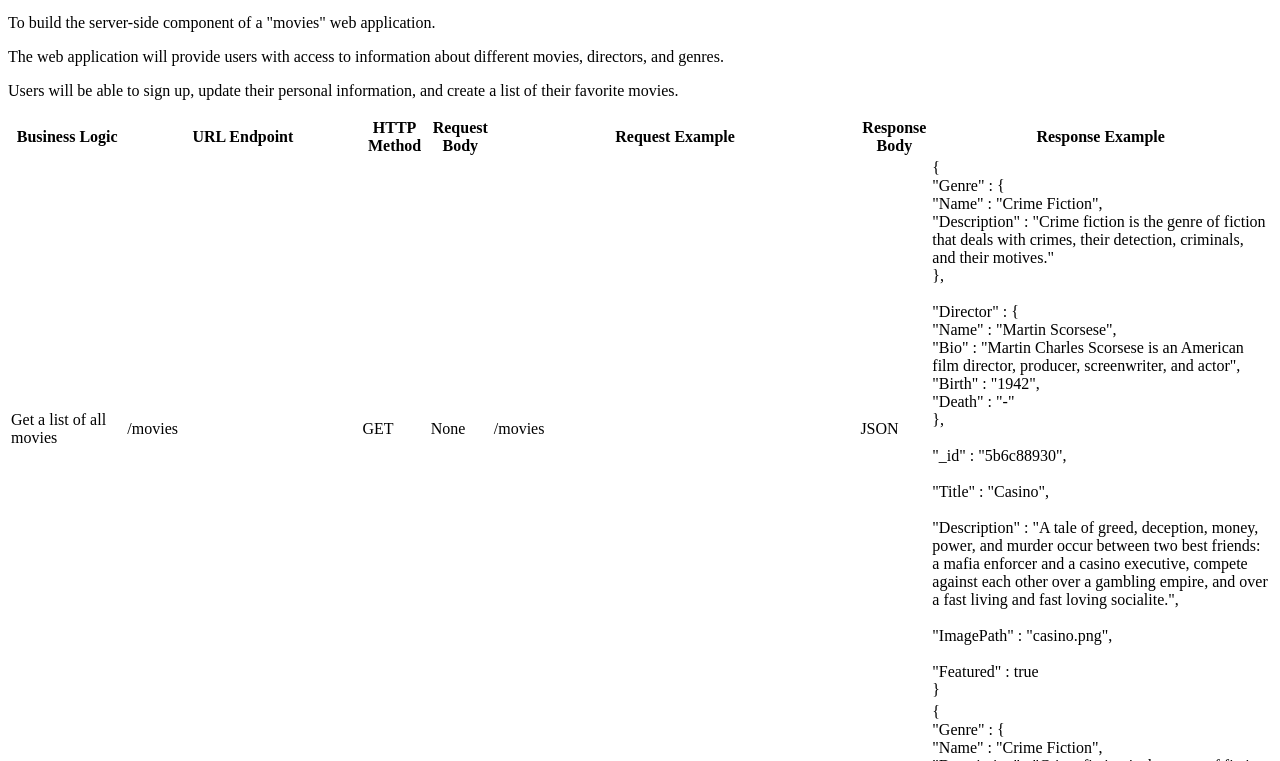
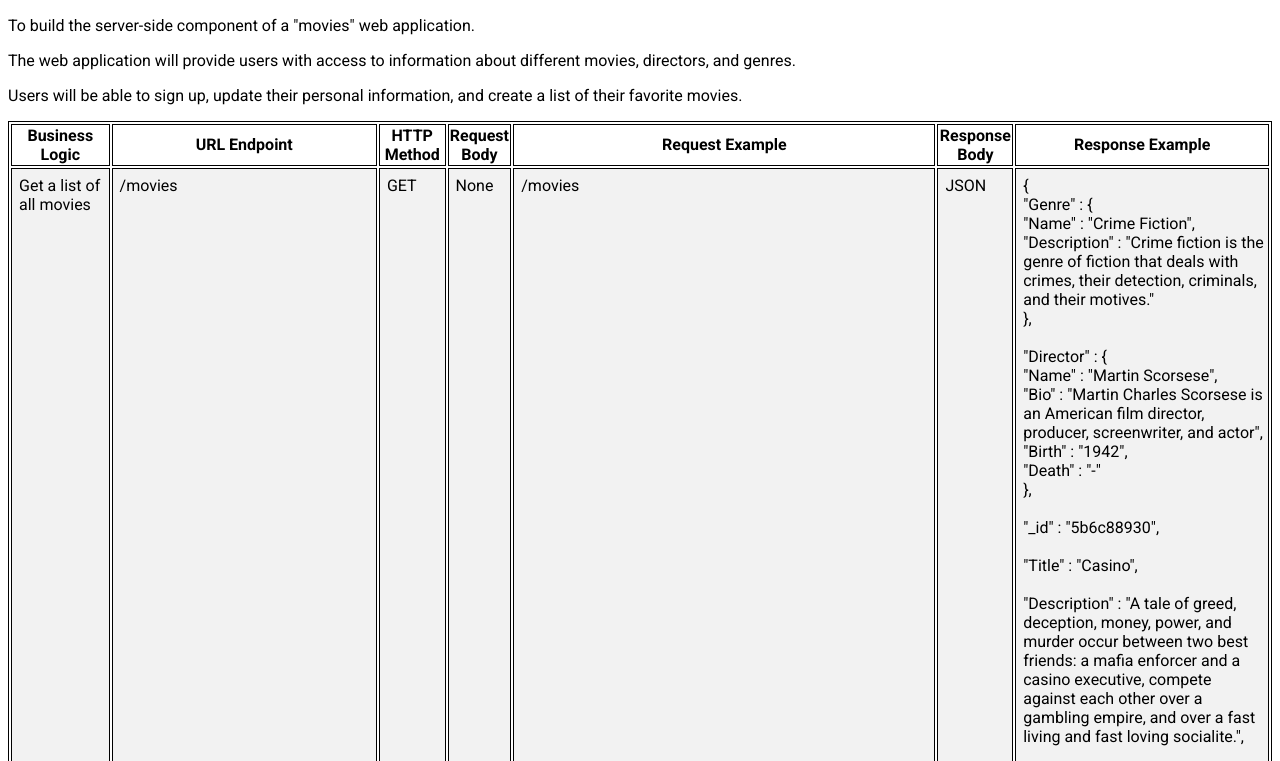
Before and after one commit to glenvasa/movie_api, a website: page public/documentation.html in a window 1280 px wide. Shown: the part 154-915 px from the top of the page. Drawn offline with Linux system fonts and the light colour scheme.

Commit message:
update css stylesheet type

```diff
--- a/public/documentation.html
+++ b/public/documentation.html
@@ -4,7 +4,7 @@
     <meta charset="utf-8" />
     <meta name="viewport" content="width=device-width, initial-scale=1" />
     <title>DOCUMENTATION</title>
-    <link rel="stylesheet" type="css" href="../css/styles.css" />
+    <link rel="stylesheet" type="text/css" href="../css/styles.css" />
   </head>
 
   <body>
```
